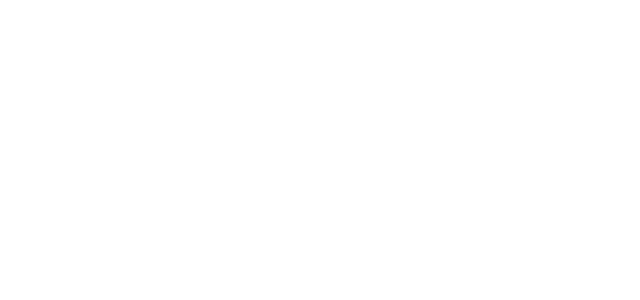
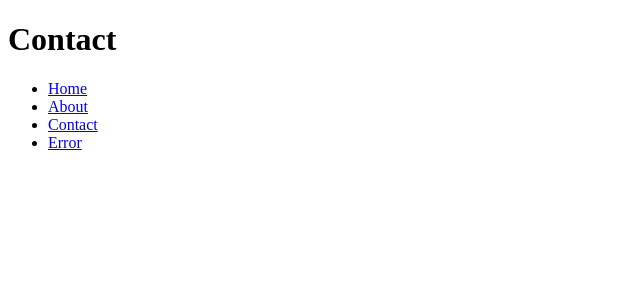
Before and after one commit to ionStici/react-router, a React (Vite) app: page /contact in a window 1280 px wide. Shown: the top 300 px of the page, without its empty margins (0-640 px from the left). Built offline with nearby package versions, Linux system fonts and the light colour scheme.

Commit message:
Add Router Implementation

```diff
--- a/src/App.jsx
+++ b/src/App.jsx
@@ -1,5 +1,67 @@
-function App() {
-  return <div></div>;
+import RouterProvider from './Router';
+import { Link } from './Router';
+
+const router = [
+  { path: '/', render: HomePage },
+  { path: '/about', render: AboutPage },
+  { path: '/contact', render: ContactPage },
+];
+
+export default function App() {
+  return <RouterProvider router={router} notFound={NotFoundPage} />;
 }
 
-export default App;
+function HomePage() {
+  return (
+    <>
+      <h1>Home</h1>
+      <Nav />
+    </>
+  );
+}
+
+function AboutPage() {
+  return (
+    <>
+      <h1>About</h1>
+      <Nav />
+    </>
+  );
+}
+
+function ContactPage() {
+  return (
+    <>
+      <h1>Contact</h1>
+      <Nav />
+    </>
+  );
+}
+
+function NotFoundPage() {
+  return (
+    <>
+      <h1>404 Page Not Found</h1>
+      <Link to="/">Go Back Home</Link>
+    </>
+  );
+}
+
+function Nav() {
+  return (
+    <ul>
+      <li>
+        <Link to="/">Home</Link>
+      </li>
+      <li>
+        <Link to="/about">About</Link>
+      </li>
+      <li>
+        <Link to="/contact">Contact</Link>
+      </li>
+      <li>
+        <Link to="/error">Error</Link>
+      </li>
+    </ul>
+  );
+}
--- /dev/null
+++ b/src/Router.jsx
@@ -0,0 +1,61 @@
+import { createContext, useContext, useState, useEffect } from 'react';
+
+const RouterContext = createContext();
+
+// // // // // // // // // // // // // // // // // // // //
+
+export default function RouterProvider({ router, notFound = () => '' }) {
+  const [currentPath, setCurrentPath] = useState(window.location.pathname);
+
+  useEffect(() => {
+    const navigate = () => setCurrentPath(window.location.pathname);
+
+    window.addEventListener('popstate', navigate);
+    window.addEventListener('navigate', navigate);
+
+    return () => {
+      window.removeEventListener('popstate', navigate);
+      window.removeEventListener('navigate', navigate);
+    };
+  }, []);
+
+  return (
+    <RouterContext.Provider value={currentPath}>
+      {router?.map(({ path, render }, i) => (
+        <Route key={i} path={path} Component={render} />
+      ))}
+      {!router?.some(({ path }) => currentPath === path) && notFound()}
+    </RouterContext.Provider>
+  );
+}
+
+// // // // // // // // // // // // // // // // // // // //
+
+export function useRouter() {
+  return useContext(RouterContext);
+}
+
+// // // // // // // // // // // // // // // // // // // //
+
+function Route({ path, Component }) {
+  const currentPath = useRouter();
+  return currentPath === path ? <Component /> : null;
+}
+
+// // // // // // // // // // // // // // // // // // // //
+
+export function Link({ children, to }) {
+  const handleClick = (e) => {
+    e.preventDefault();
+    window.history.pushState({}, '', to);
+    const locationChange = new PopStateEvent('navigate');
+    window.dispatchEvent(locationChange);
+  };
+  return (
+    <a href={to} onClick={handleClick}>
+      {children}
+    </a>
+  );
+}
+
+// // // // // // // // // // // // // // // // // // // //
```
Also changed, not shown: 404.html (added, +7 -0 lines).
